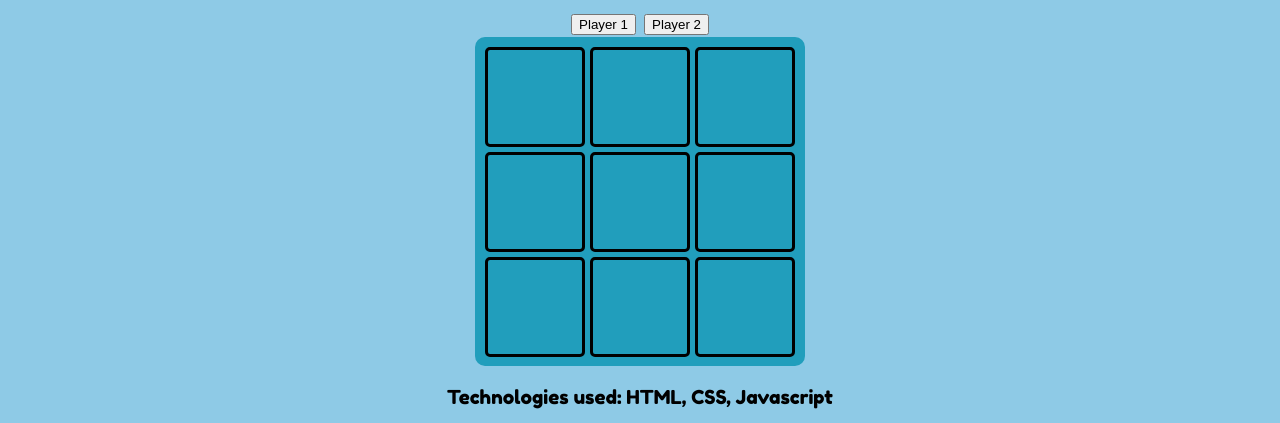
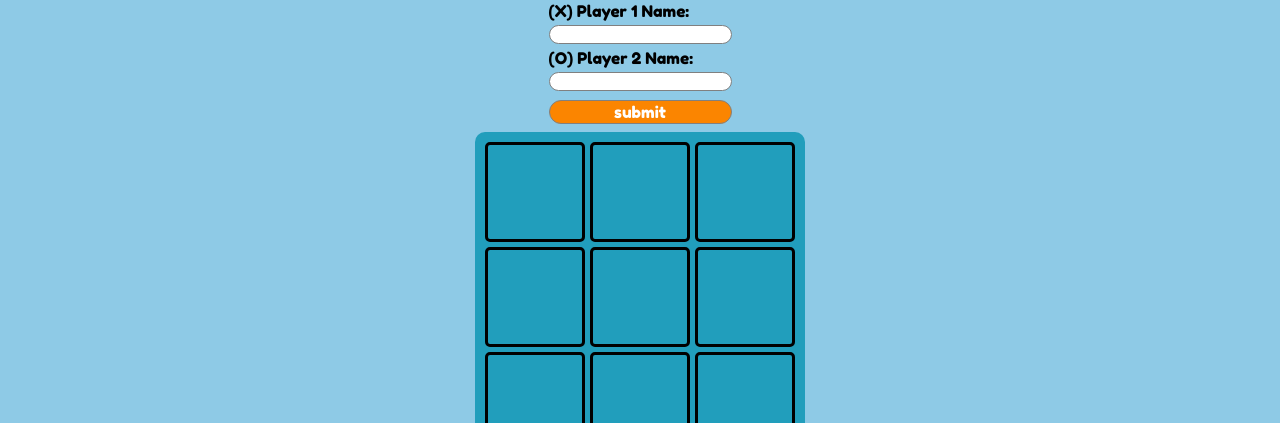
Before and after one commit to Dylaan94/Tic-Tac-Toe, a plain HTML site: page index.html in a window 1280 px wide. Shown: the part 81-504 px from the top of the page. Drawn offline with Linux system fonts and the light colour scheme.

Commit message:
added name inputs

```diff
--- a/index.html
+++ b/index.html
@@ -19,8 +19,11 @@
 
     <div class = "container">
         <div class = "selectionCont">
-            <input class = "player1" type = "button" value = "Player 1">
-            <input class = "player2" type = "button" value = "Player 2">
+            <label for = "player1Name"> (X) Player 1 Name: </label>
+            <input type = "text" id = "player1Name" name = "player1Name">
+            <label for = "player2Name"> (O) Player 2 Name: </label>
+            <input type = "text" id = "player2Name" name = "player2Name">
+            <button class = "submit" id = "submit"> submit </button>
         </div>
         <div class = "gameDisplay" id = "gameDisplay">
 
--- a/style.css
+++ b/style.css
@@ -10,7 +10,7 @@ body {
     background: #023047;
     padding: 0.5em;
     color: white;
-
+    border-radius: 20px;
 }
 
 .container {
@@ -18,7 +18,28 @@ body {
     flex-direction: column;
     justify-content: center;
     align-items: center;
+}
 
+.selectionCont {
+    display: flex;
+    flex-direction: column;
+    font-size: 0.5em;
+    padding: 0.2em;
+}
+
+.submit {
+    margin-top: 0.3em;
+    margin-bottom: 0.3em;
+    font-family: 'Fredoka One', cursive;
+    background-color: #FB8500;
+    color: white;
+    font-size: 1em;
+    border: solid grey 0.03em;
+    border-radius: 30px;
+}
+
+.submit:hover {
+    background-color: tomato;
 }
 
 .gameDisplay {
@@ -65,3 +86,10 @@ body {
     text-decoration: none;
     color: #FB8500;
 }
+
+#player1Name, #player2Name {
+    margin-top: 0.3em;
+    margin-bottom: 0.3em;
+    border-radius: 30px;
+    border: grey solid 0.03em;
+}
```
